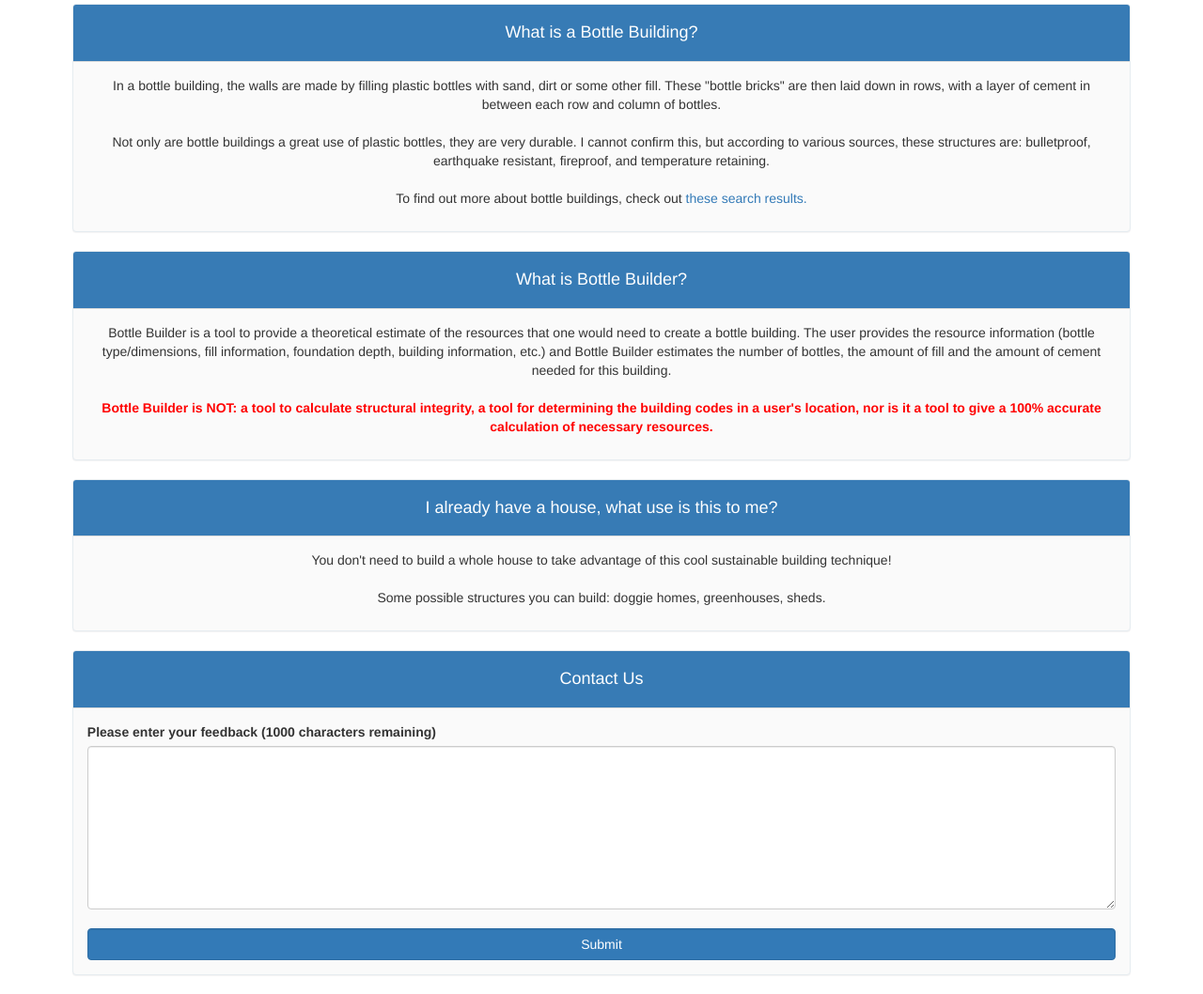
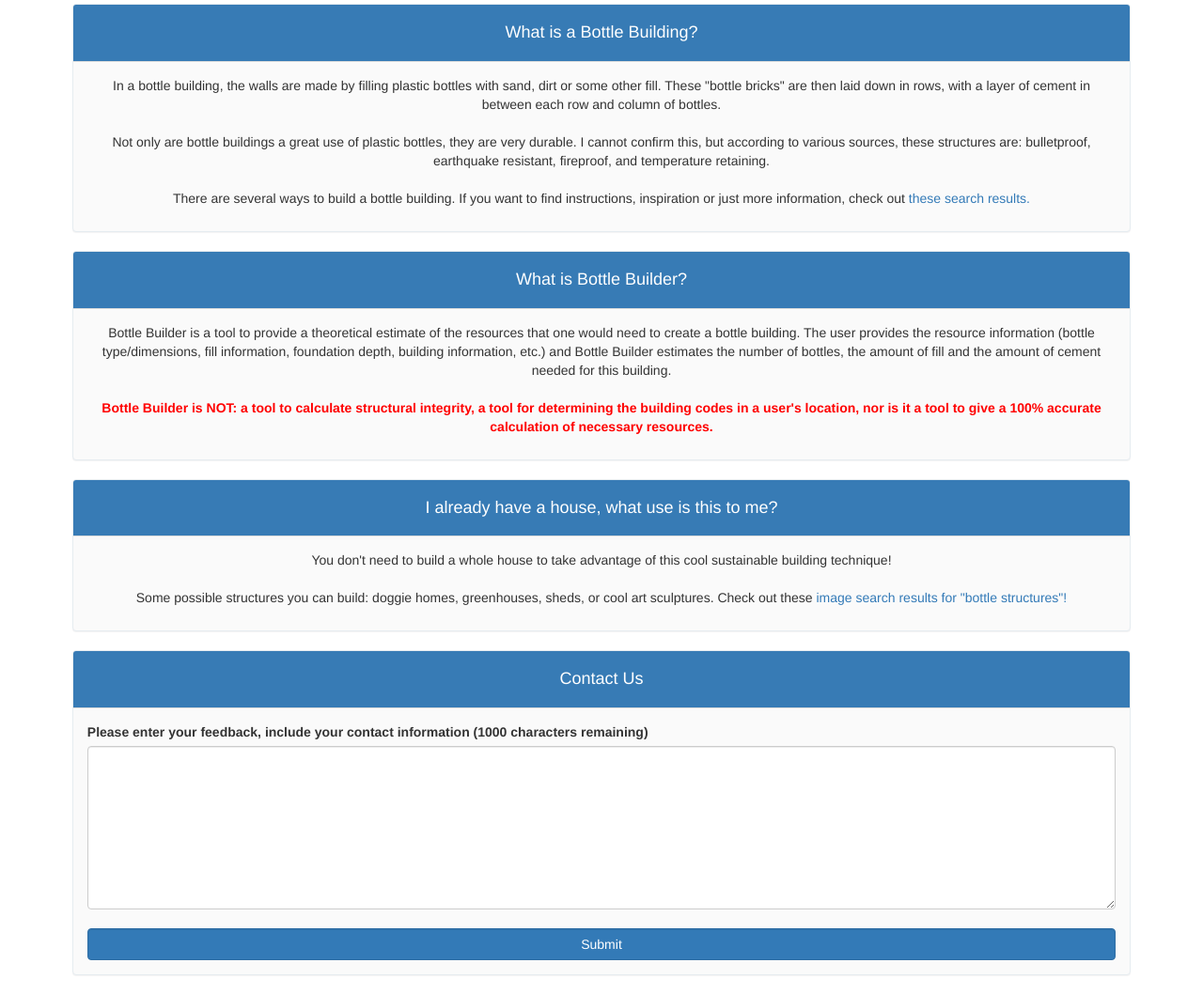
Before and after one commit to andrewnyhus/Bottle-Builder, a Django app: page /about/ in a window 1280 px wide. Shown: the part 223-1281 px from the top of the page at 94% size. Run offline with Django 3.2, Linux system fonts and the light colour scheme; some libraries are stand-ins or nearby versions.

Commit message:
added loader and modified a few things on the about page

```diff
--- a/Bottle_Builder/urls.py
+++ b/Bottle_Builder/urls.py
@@ -31,7 +31,7 @@ urlpatterns = [
 
     url(r'^create_account/', views.create_account_page, name="create_account"),
     url(r'^register/', views.create_account, name="register"),
-    url(r'^activate/uidb64=(?P<uidb64>[0-9A-Za-z_\-]+)/token=(?P<token>[0-9A-Za-z]{1,13}-[0-9A-Za-z]{1,20})/$', views.activate_account, name="activate_account"),
+    url(r'^activate/(?P<uidb64>[0-9A-Za-z_\-]+)/(?P<token>[0-9A-Za-z]{1,13}-[0-9A-Za-z]{1,20})/$', views.activate_account, name="activate_account"),
     url(r'^view_profile/', views.view_profile, name="profile"),
 
     url(r'^delete_bottle_building/building_id=(?P<building_id>\d+)/$', views.delete_bottle_building_design, name="delete_bottle_building"),
--- a/Bottle_Building/templates/about.html
+++ b/Bottle_Building/templates/about.html
@@ -38,7 +38,7 @@
           <br><br>
           Not only are bottle buildings a great use of plastic bottles, they are very durable. I cannot confirm this, but according to various sources, these structures are: bulletproof, earthquake resistant, fireproof, and temperature retaining.
           <br><br>
-          To find out more about bottle buildings, check out <a href="https://www.google.com/search?q=bottle+building">these search results.</a>
+          There are several ways to build a bottle building. If you want to find instructions, inspiration or just more information, check out <a href="https://www.google.com/search?q=bottle+building">these search results.</a>
         </p>
       </div>
 
@@ -78,7 +78,7 @@
         <p align="center">
           You don't need to build a whole house to take advantage of this cool sustainable building technique!
           <br><br>
-          Some possible structures you can build: doggie homes, greenhouses, sheds.
+          Some possible structures you can build: doggie homes, greenhouses, sheds, or cool art sculptures. Check out these <a href="https://www.google.com/search?q=bottle+structures&source=lnms&tbm=isch&sa=X&ved=0ahUKEwi-6ay8gd3YAhVGkeAKHQWkDUoQ_AUICigB">image search results for "bottle structures"!</a>
         </p>
       </div>
 
@@ -100,7 +100,33 @@
           <script src="/static/about/js/validate_and_submit_form.js"></script>
 
           <!-- Feedback Input -->
-          <label for="feedback_input" id="feedback_input_label">Please enter your feedback (1000 characters remaining)</label>
+          <label for="feedback_input" id="feedback_input_label">Please enter your feedback, include your contact information (1000 characters remaining)</label>
+
+          <!-- Spinner, Courtesy of: https://www.w3schools.com/howto/tryit.asp?filename=tryhow_css_loader -->
+          <div id="submit_loader" class="loader" style="display:none;"></div>
+          <style>
+            .loader {
+              border: 5px solid #f3f3f3;
+              border-radius: 50%;
+              border-top: 5px solid #3498db;
+              width: 20px;
+              height: 20px;
+              -webkit-animation: spin 2s linear infinite; /* Safari */
+              animation: spin 2s linear infinite;
+            }
+
+            /* Safari */
+            @-webkit-keyframes spin {
+              0% { -webkit-transform: rotate(0deg); }
+              100% { -webkit-transform: rotate(360deg); }
+            }
+
+            @keyframes spin {
+              0% { transform: rotate(0deg); }
+              100% { transform: rotate(360deg); }
+            }
+          </style>
+
           <textarea class="form-control" id="feedback_input" minlength="1" maxlength="1000" rows="8" onkeyup="update_label()" onmouseup="update_label()"></textarea>
           <br>
 
@@ -118,7 +144,7 @@
                 document.getElementById("feedback_input_label").innerHTML = "Your feedback exceeds 1000 characters";
               }else{
                 var num_characters_left = 1000 - content_length;
-                document.getElementById("feedback_input_label").innerHTML = "Please enter your feedback ("+num_characters_left+" characters remaining)";
+                document.getElementById("feedback_input_label").innerHTML = "Please enter your feedback, include your contact information ("+num_characters_left+" characters remaining)";
               }
 
             }
--- a/Bottle_Building/views.py
+++ b/Bottle_Building/views.py
@@ -114,6 +114,7 @@ def submit_feedback(request):
     except Exception as exc:
         return Response("Error Submitting Feedback", status=status.HTTP_500_INTERNAL_SERVER_ERROR)
 
+
 def send_email(recipient, subject, message_body):
     # help from http://www.tutorialspoint.com/python3/python_sending_email.htm
     # help from https://docs.python.org/2/library/email-examples.html
@@ -196,19 +197,21 @@ def logout_page(request):
 @ensure_csrf_cookie
 def activate_account(request, uidb64, token):
     # help from https://stackoverflow.com/questions/25292052/send-email-confirmation-after-registration-django
-
+    print("0")
     if uidb64 is not None and token is not None:
         try:
+            print("a")
             user = User.objects.get(pk=uid)
-
+            print("b")
             # if user is inactive and token is valid
             if default_token_generator.check_token(user, token) and not(user.is_active):
-
+                print("c")
                 # set activate user, log them in and redirect to home
                 user.is_active = True
-
+                print("d")
                 return redirect(home)
         except Exception as exc:
+            print("e")
             return render(request, "error.html", {"exception": str(exc)})
 
 
@@ -279,7 +282,7 @@ def create_account(request):
             uid = urlsafe_base64_encode(force_bytes(user.pk))
 
             # construct activation url and email body
-            url = request.build_absolute_uri("activate/uidb64="+str(uid)+"/token="+str(token)+"/")
+            url = request.build_absolute_uri("/activate/uidb64="+str(uid)+"/token="+str(token)+"/")
             body = '''Please click on the following link to activate your account:
                     '''+url+'''
                     '''
--- a/requirements.txt
+++ b/requirements.txt
@@ -1,5 +1,6 @@
-dj_database_url==0.4.1
+dj-database-url==0.4.1
 Django==1.9.6
-whitenoise==3.3.0
 djangorestframework==3.3.3
 gunicorn==19.7.1
+psycopg2==2.7.3.2
+whitenoise==3.3.0
```
Also changed, not shown: 1 other file.
